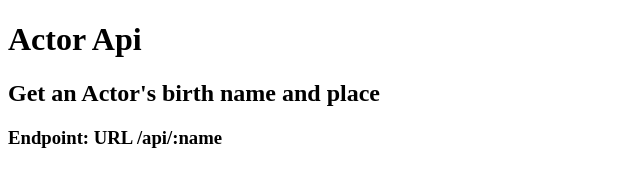
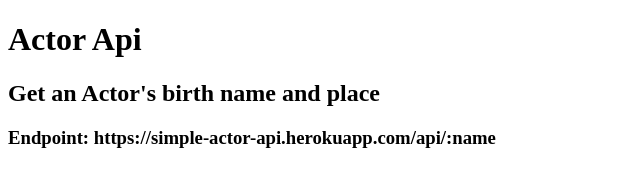
Before and after one commit to kgriffcodes/actor-api, a website: page index.html in a window 1280 px wide. Shown: the whole page, without its empty margins (0-640 px from the left). Drawn offline with Linux system fonts and the light colour scheme.

Commit message:
add correct endpoint

```diff
--- a/index.html
+++ b/index.html
@@ -9,7 +9,7 @@
 <body>
 	<h1>Actor Api</h1>
 	<h2>Get an Actor's birth name and place</h2>
-	<h3>Endpoint: URL    /api/:name</h3>
+	<h3>Endpoint: https://simple-actor-api.herokuapp.com/api/:name</h3>
 	<script src="js/main.js"></script>
 </body>
 </html>
```
